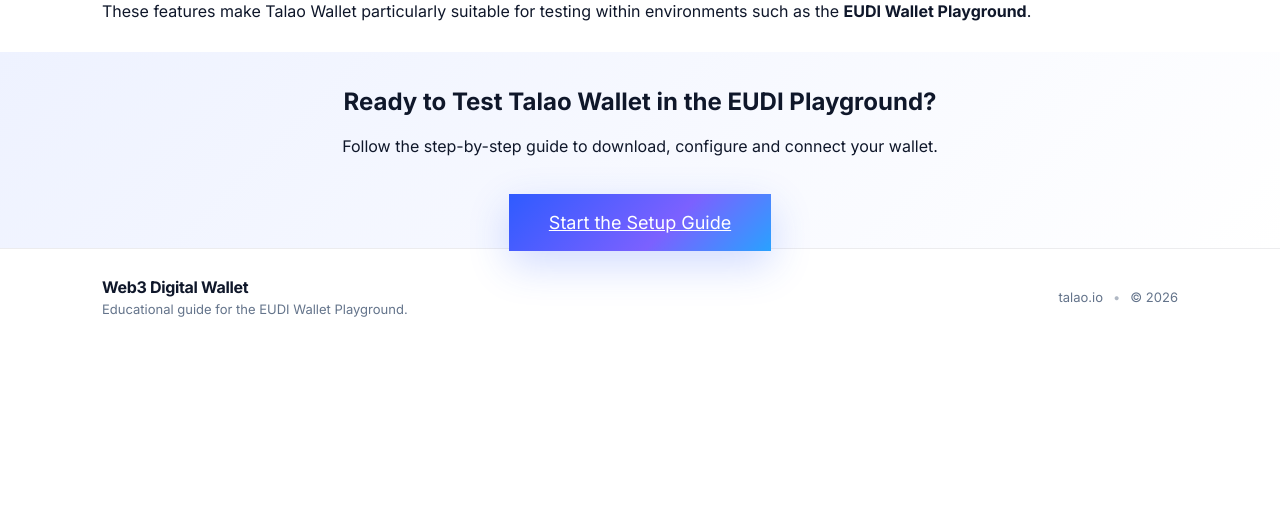
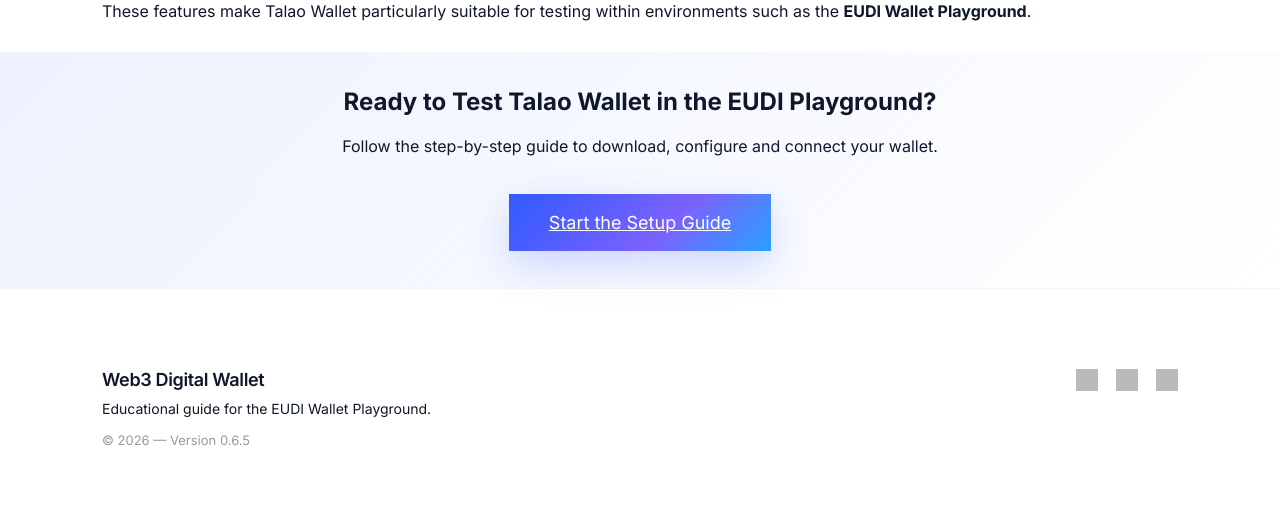
Before and after one commit to TalaoDAO/playground, a Flask app: page / in a window 1280 px wide. Shown: the part 2231-2759 px from the top of the page. Before the commit the page ends 2548 px from the top, so only its background shows below. Run offline with Flask 3, Linux system fonts and the light colour scheme; grey boxes are pictures that could not be loaded.

Commit message:
update index.html

```diff
--- a/static/css/style.css
+++ b/static/css/style.css
@@ -536,6 +536,79 @@ h1{
   transform: translateX(-50%) translateY(-4px);
 }
 
+.main-footer {
+  background: #ffffff;
+  padding: 80px 0;
+  border-top: 1px solid rgba(0,0,0,0.04);
+  margin-top: 0;
+}
+
+
+.footer-grid {
+  display: flex;
+  justify-content: space-between;
+  align-items: flex-start;
+  gap: 60px;
+  flex-wrap: wrap;
+}
+
+.footer-title {
+  font-weight: 600;
+  font-size: 18px;
+  margin-bottom: 10px;
+}
+
+.footer-subtitle {
+  color: var(--text-light);
+  font-size: 14px;
+  margin-bottom: 15px;
+}
+
+.footer-meta {
+  font-size: 13px;
+  color: #999;
+}
+
+.footer-links {
+  display: flex;
+  flex-direction: column;
+  gap: 10px;
+}
+
+.footer-heading {
+  font-weight: 600;
+  margin-bottom: 10px;
+}
+
+.footer-links a {
+  text-decoration: none;
+  color: var(--text-light);
+  font-size: 14px;
+}
+
+.footer-links a:hover {
+  color: var(--primary);
+}
+
+.footer-social {
+  display: flex;
+  gap: 18px;
+  align-items: center;
+}
+
+.footer-social img {
+  width: 22px;
+  height: 22px;
+  opacity: 0.7;
+  transition: opacity 0.2s ease;
+}
+
+.footer-social img:hover {
+  opacity: 1;
+}
+
+
+
 /* Responsive */
 @media (max-width: 980px){
   .hero-grid{ grid-template-columns: 1fr; }
--- a/templates/base.html
+++ b/templates/base.html
@@ -29,10 +29,10 @@
     <nav class="nav-links" data-nav>
       <a href="/" class="{% if request.path=='/' %}active{% endif %}">Overview</a>
       <a href="/configure" class="{% if request.path.startswith('/configure') %} active{% endif %}">Configure</a>
-      <!--<a href="/faq" class="{% if request.path.startswith('/faq') %}active{% endif %}">FAQ</a> -->
-      <a href="https://qhf0siml406.typeform.com/to/PdULRDIV?typeform-source=www.talao.io" >Contact</a>
-
-      <a class="pill" href="https://doc.wallet-provider.io/welcome" target="_blank" rel="noreferrer">Full documentation</a>
+      <a href="https://qhf0siml406.typeform.com/to/PdULRDIV?typeform-source=www.talao.io">Contact</a>
+      <a class="pill" href="https://doc.wallet-provider.io/welcome" target="_blank" rel="noreferrer">
+        Full documentation
+      </a>
     </nav>
   </div>
 </header>
@@ -41,19 +41,35 @@
   {% block content %}{% endblock %}
 </main>
 
-<footer class="footer">
-  <div class="container footer-content">
+<footer class="main-footer">
+  <div class="container footer-grid">
+
     <div class="footer-left">
       <div class="footer-title">Web3 Digital Wallet</div>
-      <div class="footer-subtitle">Educational guide for the EUDI Wallet Playground.</div>
+      <div class="footer-subtitle">
+        Educational guide for the EUDI Wallet Playground.
+      </div>
+      <div class="footer-meta">
+        © {{ year }} — Version 0.6.5
+      </div>
     </div>
-    <div class="footer-right">
-      <a href="https://talao.io" target="_blank" rel="noreferrer">talao.io</a>
-      <span class="dot" aria-hidden="true">•</span>
-      <span>© {{ year }}</span>
+
+
+    <div class="footer-social">
+      <a href="https://twitter.com/Talao_io" target="_blank">
+        <img src="{{ url_for('static', filename='img/twitter.png') }}" alt="Twitter">
+      </a>
+      <a href="https://www.linkedin.com/company/10175757/" target="_blank">
+        <img src="{{ url_for('static', filename='img/linkedin.png') }}" alt="LinkedIn">
+      </a>
+      <a href="mailto:contact@talao.io">
+        <img src="{{ url_for('static', filename='img/email.jpeg') }}" alt="Email">
+      </a>
     </div>
+
   </div>
 </footer>
+
 
 <div class="toast" role="status" aria-live="polite" aria-atomic="true" data-toast>
   <span data-toast-text>Copied</span>
--- a/templates/index.html
+++ b/templates/index.html
@@ -152,10 +152,10 @@
         <p>Follow the step-by-step guide to download, configure and connect your wallet.</p>
         <br><br>
 
-        <a href="/download" class="btn-primary btn-large">
+        <a href="/configure" class="btn-primary btn-large">
             Start the Setup Guide
         </a>
-
+        <br><br><br>
     </div>
 </section>
 
```
Also changed, not shown: templates/download.html (deleted, +0 -94 lines), templates/faq.html (deleted, +0 -55 lines), templates/playground.html (deleted, +0 -91 lines).
